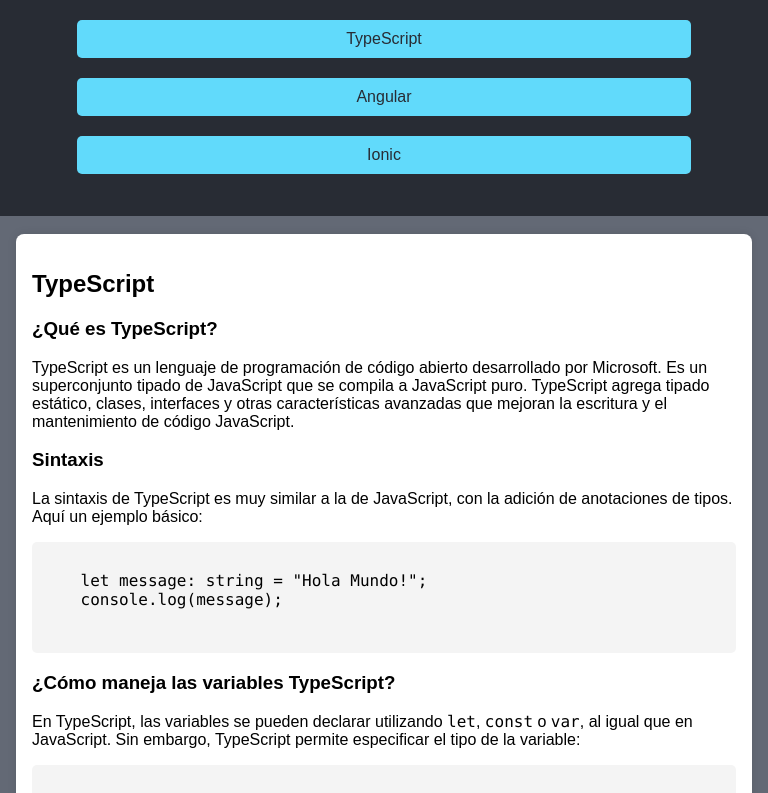
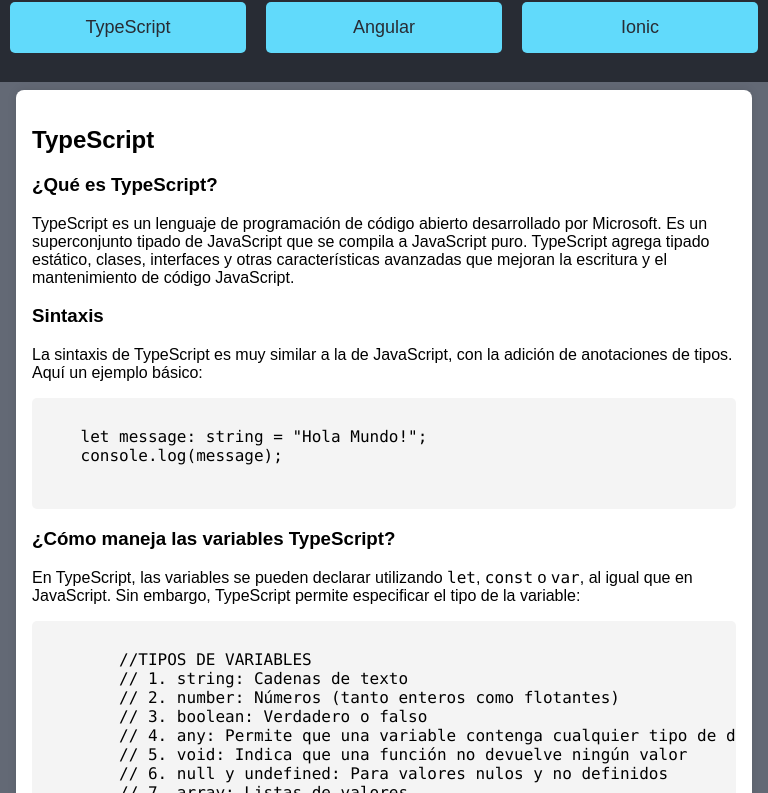
Before and after one commit to NicolasBonilla03/PaginaResponsive, a plain HTML site: page index.html in a window 768 px wide. Shown: the part 86-879 px from the top of the page. Drawn offline with nearby package versions, Linux system fonts and the light colour scheme.

Commit message:
Arreglos CSS

```diff
--- a/css/styles.css
+++ b/css/styles.css
@@ -13,6 +13,7 @@ header{
     color: white;
     padding: 1em 0;
     width: 100vw;
+    font-size: 2vh;
 }
 
 footer{
@@ -69,39 +70,45 @@ img{
 }
 
 @media (min-width: 650px) and (max-width: 960px) {
+    header {
+        padding: 0.5em 0;
+        height: 19vh;
+    }
     nav {
         display: flex;
-        flex-direction: column;
+        flex-direction: row;
         align-items: center;
     }
 
     nav button {
-        margin: 10px 0;
-        width: 80%;
+        width: 90%;
+        padding: 15px;
+        font-size: 18px;
     }
 
+
     section{
-        margin-top: 19em;
-        margin-bottom: -15em;
+        margin-top: 20vh;
+        margin-bottom: -9em;
     }
 
 }
 
 @media (max-width: 650px) {
 
-    header, footer {
+    header {
         padding: 0.5em 0;
+        height: 21vh;
     }
 
     nav {
         display: flex;
-        flex-direction: column;
+        flex-direction: row;
         align-items: center;
     }
 
     nav button {
         width: 90%;
-        margin: 0.5em 0;
         padding: 15px;
         font-size: 18px;
     }
@@ -111,8 +118,8 @@ img{
         margin: 1.5em 0;
         padding: 0.5em;
         box-shadow: none;
-        margin-top: 20em;
-        margin-bottom: -16em;
+        margin-top: 23vh;
+        margin-bottom: -9em;
     }
 
     h2 {
```
